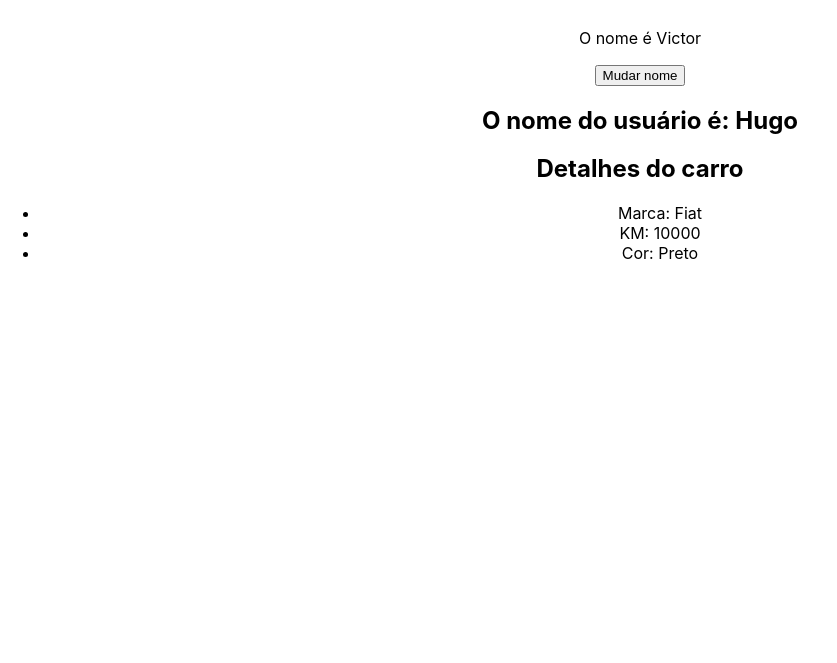
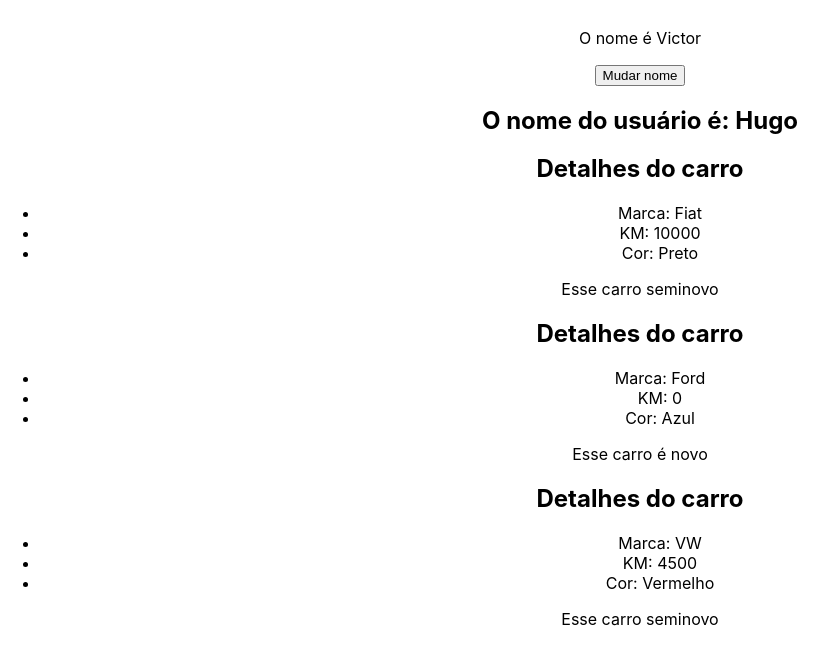
Before and after one commit to TorugoJS/estudos_react_udemy, a React (Create React App) app: page / in a window 1280 px wide. Shown: the part 1458-2121 px from the top of the page, without its empty margins (0-837 px from the left). Built offline with nearby package versions, Linux system fonts and the light colour scheme.

Commit message:
estudos_react

```diff
--- a/src/App.js
+++ b/src/App.js
@@ -17,7 +17,7 @@
 
 function App() {
 
-const [userName] = useState("Hugo")
+  const [userName] = useState("Hugo")
 
   return (
     <div className="App">
@@ -34,8 +34,11 @@
         <ManageData />
         <ListRender />
         <CondicionalRender />
-        <ShowUserName name={userName}/>
-        <CarDetails brand="Fiat" km={10000} color="Preto" />
+        <ShowUserName name={userName} />
+        <CarDetails brand="Fiat" km={10000} color="Preto" newCar={false} />
+        {/*Reaproveitando */}
+        <CarDetails brand="Ford" km={0} color="Azul" newCar={true} />
+        <CarDetails brand="VW" km={4500} color="Vermelho" newCar={false} />
       </div>
 
 
--- a/src/components/CarDetails.js
+++ b/src/components/CarDetails.js
@@ -1,6 +1,6 @@
 
 
-const CarDetails = ({brand, km, color}) => {
+const CarDetails = ({brand, km, color, newCar}) => {
     return (
         <div>
             <h2>Detalhes do carro</h2>
@@ -9,6 +9,8 @@
                 <li>KM: {km}</li>
                 <li>Cor: {color}</li>
             </ul>
+            {newCar && <p>Esse carro é novo</p>}
+            {!newCar && <p>Esse carro seminovo</p>}
 
         </div>
     )
```
